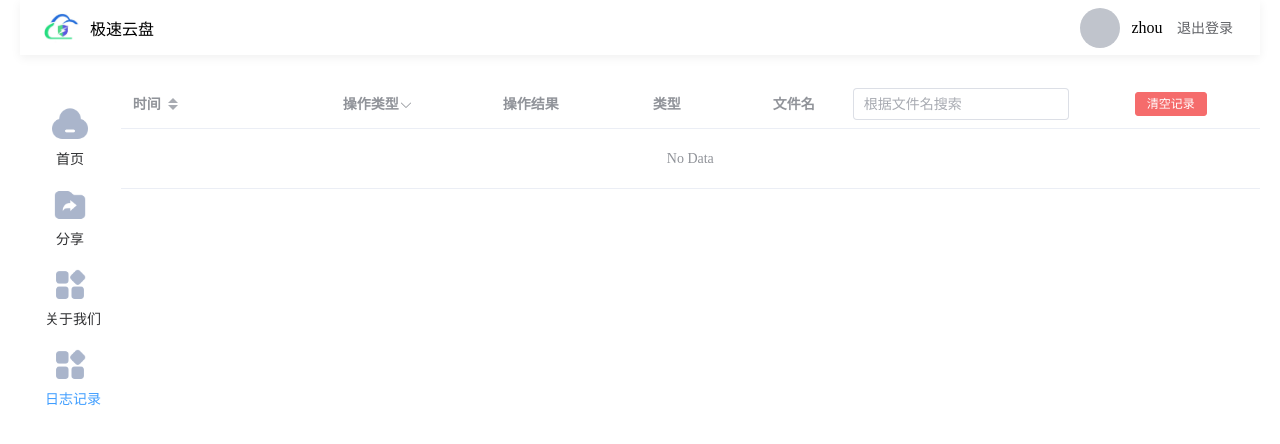
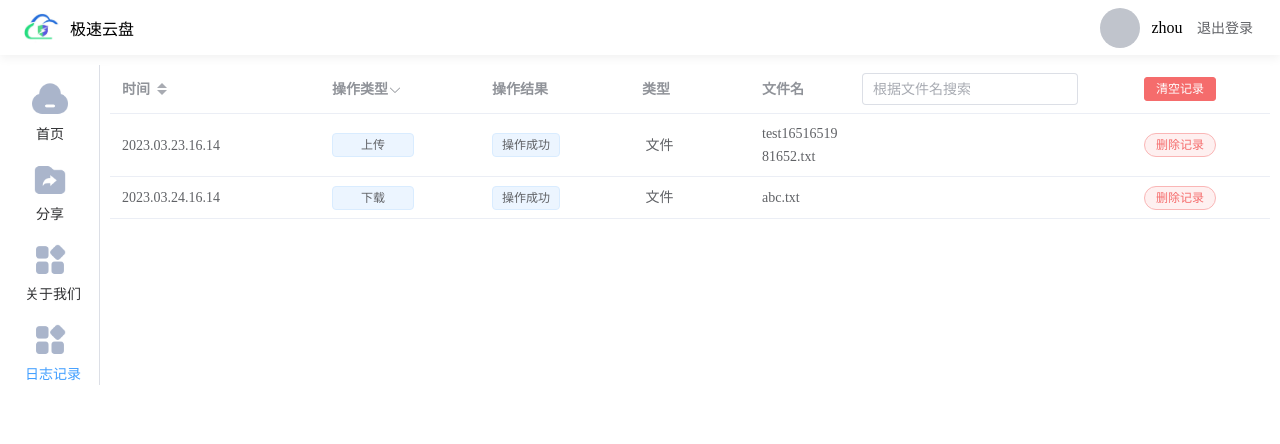
Before and after one commit to Euphoria-zy/CloudStorage, a Vue app in the folder CloudStorage-view/: page /viewLog in a window 1280 px wide. Shown: the top 444 px of the page. Built offline with nearby package versions, Linux system fonts and the light colour scheme; no server answers.

Commit message:
完善前端-查看日志页面

```diff
--- a/CloudStorage-view/src/view/ViewLog.vue
+++ b/CloudStorage-view/src/view/ViewLog.vue
@@ -5,21 +5,21 @@
             <TopBar></TopBar>
         </el-header>
         <!--body主体-->
-         <el-main class="full-body">
+        <div class="full-body">
             <el-row>
                 <!--body左侧-->
-                <el-main class="body-left">
+                <div class="body-left ">
                     <div class="sideBar">
                         <SideBar :pageIndex="pageIndex"></SideBar>
                     </div>
-                </el-main>
+                </div>
                 <!--body右侧文件信息-->
                 <el-main class="body-right">
                     <div id="logTable">
                         <el-table
                             :data="tableData.filter(data => !search || data.fileFolderName.toLowerCase().includes(search.toLowerCase()))"
                             style="width: 100%">
-            <el-table-column prop="formatTime" label="时间" sortable width="210">
+                            <el-table-column prop="formatTime" label="时间" sortable width="210" >
                             </el-table-column>
                             <el-table-column prop="operationName" label="操作类型" width="160" :filters="[
                                 { text: '上传', value: '上传' },
@@ -71,14 +71,15 @@
                                     <el-button type="danger" size="small" @click="handleClear()">清空记录</el-button>
                                 </template>
                                 <template #default="scope">
-                    <el-button type="danger" size="small" round plain @click="handleDelete(scope.row)">删除记录</el-button>
+                                    <el-button type="danger" size="small" round plain
+                                        @click="handleDelete(scope.row)">删除记录</el-button>
                                 </template>
                             </el-table-column>
                         </el-table>
                     </div>
                 </el-main>
             </el-row>
-        </el-main>
+        </div>
     </el-container>
 </template>
 
@@ -95,13 +96,13 @@ export default {
     data() {
         return {
             tableData: [
-                /*{
+                {
                     formatTime: "2023.03.23.16.14",
                     operationType: "1",
                     operationName: "上传",
                     operationSuccess: "true",
                     file: "true",
-                    fileFolderName: "test.txt",
+                    fileFolderName: "test1651651981652.txt",
                 },
                 {
                     formatTime: "2023.03.24.16.14",
@@ -110,7 +111,7 @@ export default {
                     operationSuccess: "false",
                     file: "true",
                     fileFolderName: "abc.txt",
-                },*/
+                },
             ],
             search: ''
         }
@@ -122,7 +123,7 @@ export default {
         getAll() {
             let that = this;
             API.getAllLog().then(
-                function(res){
+                function (res) {
                     if (res.flag) {
                         that.$message({ message: res.msg, type: "success" });
                         that.tableData = res.data.logList;
@@ -175,7 +176,7 @@ export default {
             var params = new URLSearchParams();
             params.append("logId", logId);
             API.deleteLog(params).then(
-                function(res){
+                function (res) {
                     if (res.flag) {
                         that.$message({ message: res.msg, type: "success" });
                         that.refresh();
@@ -188,7 +189,7 @@ export default {
         clearLog() {
             let that = this;
             API.clearLog().then(
-                function(res){
+                function (res) {
                     if (res.flag) {
                         that.$message({ message: res.msg, type: "success" });
                         that.refresh();
@@ -205,30 +206,37 @@ export default {
 .el-main {
     padding: 10px !important;
 }
+
 .full-container {
     width: 100%;
     height: 100%;
     position: fixed;
 }
+
 .full-header {
     width: 100%;
     height: fit-content;
+    padding-left: 0px;
+    padding-right: 0px;
 }
+
 .full-body {
     width: 100%;
-        height: 600px;
-        margin-top: 5px;
+    height: 1000px;
 }
+
 .body-left {
-        width: 8%;
-        height: 100%;
+    width: 100px;
+    height: 1000px;
 }
+
 .body-right {
-        width: 92%;
-        height: 622px;
+    width: calc(100% - 300px);
+    height: 1000px;
 }
+
 .sideBar {
-        width: 100%;
-        height: 600px;
+    width: 100px;
+    height: 1000px;
 }
 </style>
```
Lines whose indentation alone changed are shown as unchanged.
